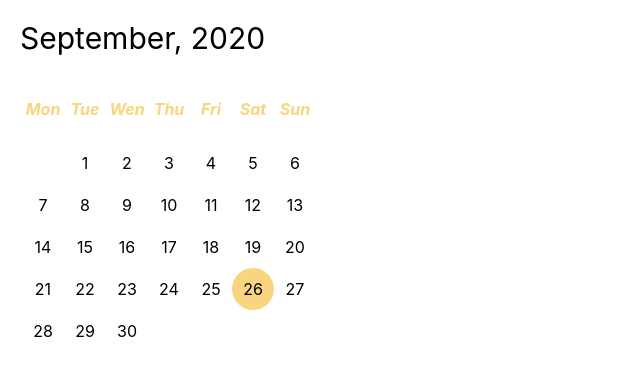
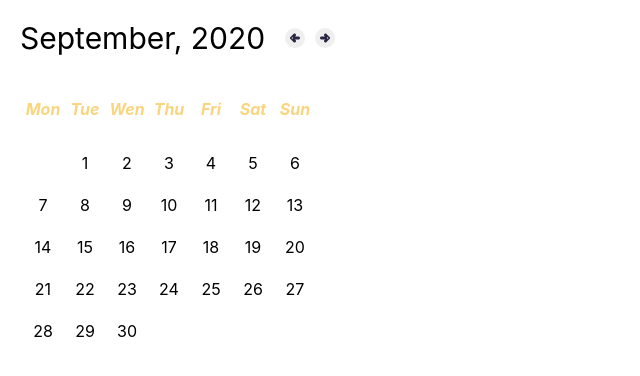
Before and after one commit to heyiamvika/taskly-app, a React (Create React App) app: page / in a window 1280 px wide. Shown: the top 376 px of the page, without its empty margins (0-640 px from the left). Built offline with nearby package versions, Linux system fonts and the light colour scheme.

Commit message:
Added switching months in the calendar

```diff
--- a/src/components/Calendar/Calendar.tsx
+++ b/src/components/Calendar/Calendar.tsx
@@ -1,4 +1,4 @@
-import React from 'react';
+import React, { useState } from 'react';
 
 import { CalendarMonth } from '../CalendarMonth/CalendarMonth';
 import { CalendarNav } from '../CalendarNav/CalendarNav';
@@ -6,10 +6,37 @@ import { CalendarNav } from '../CalendarNav/CalendarNav';
 type Props = {};
 
 export function Calendar(props: Props) {
+	const [currentDate, setCurrentDate] = useState(new Date());
+	const [visibleDate, setVisibleDate] = useState(currentDate);
+
+	const switchToPrevMonth = () => {
+		setVisibleDate(
+			new Date(
+				visibleDate.getFullYear(),
+				visibleDate.getMonth() - 1,
+				visibleDate.getDay(),
+			),
+		);
+	};
+
+	const switchToNextMonth = () => {
+		setVisibleDate(
+			new Date(
+				visibleDate.getFullYear(),
+				visibleDate.getMonth() + 1,
+				visibleDate.getDay(),
+			),
+		);
+	};
+
 	return (
 		<div className='calendar'>
-			<CalendarNav />
-			<CalendarMonth />
+			<CalendarNav
+				date={visibleDate}
+				toPrevMonth={switchToPrevMonth}
+				toNextMonth={switchToNextMonth}
+			/>
+			<CalendarMonth visibleDate={visibleDate} currentDate={currentDate} />
 		</div>
 	);
 }
--- a/src/components/CalendarMonth/CalendarMonth.tsx
+++ b/src/components/CalendarMonth/CalendarMonth.tsx
@@ -1,22 +1,27 @@
-import React, { useState } from 'react';
+import React from 'react';
 
 import { CalendarWeek } from '../CalendarWeek/CalendarWeek';
 import { CalendarWeekdays } from '../CalendarWeekdays/CalendarWeekdays';
 
 import './CalendarMonth.css';
 
-type Props = {};
+type Props = {
+	visibleDate: Date;
+	currentDate: Date;
+};
 
 const DAYS_IN_WEEK: number = 7;
 
-export function CalendarMonth(props: Props) {
-	const [date, setDate] = useState(new Date());
-
+export function CalendarMonth({ visibleDate, currentDate }: Props) {
 	const getFirstDayOfMonthAsWeekday = (): number =>
-		new Date(date.getFullYear(), date.getMonth(), 0).getDay();
+		new Date(visibleDate.getFullYear(), visibleDate.getMonth(), 0).getDay();
 
 	const getDaysInMonthCount = (): number =>
-		new Date(date.getFullYear(), date.getMonth() + 1, 0).getDate();
+		new Date(
+			visibleDate.getFullYear(),
+			visibleDate.getMonth() + 1,
+			0,
+		).getDate();
 
 	const getWeeksCountInMonth = (
 		blankDaysCount: number,
@@ -70,6 +75,7 @@ export function CalendarMonth(props: Props) {
 				<CalendarWeek
 					key={`week ${i}`}
 					daysValues={getDaysValuesInWeek(i, daysValues)}
+					currentDate={currentDate}
 				/>,
 			);
 		}
--- a/src/components/CalendarNav/CalendarNav.css
+++ b/src/components/CalendarNav/CalendarNav.css
@@ -1,4 +1,22 @@
 .calendar-nav {
 	font-size: 30px;
 	padding: 20px;
+
+	display: flex;
+	align-items: center;
 }
+
+.month-title {
+	margin-right: 20px;
+}
+
+.change-month-btn {
+	width: 20px;
+	height: 20px;
+	display: flex;
+	align-items: center;
+	justify-content: center;
+	border-radius: 50%;
+	margin-right: 10px;
+	border: 0;
+}
--- a/src/components/CalendarNav/CalendarNav.tsx
+++ b/src/components/CalendarNav/CalendarNav.tsx
@@ -1,8 +1,15 @@
-import React, { useState } from 'react';
+import React from 'react';
 
 import './CalendarNav.css';
 
-type Props = {};
+import arrowLeft from '../../assets/arrow_left.png';
+import arrowRight from '../../assets/arrow_right.png';
+
+type Props = {
+	toPrevMonth: () => void;
+	toNextMonth: () => void;
+	date: Date;
+};
 
 const LONG_MONTHS: string[] = [
 	'January',
@@ -19,14 +26,18 @@ const LONG_MONTHS: string[] = [
 	'December',
 ];
 
-export function CalendarNav(props: Props) {
-	const [date, setDate] = useState(new Date());
-
+export function CalendarNav({ date, toPrevMonth, toNextMonth }: Props) {
 	return (
 		<div className='calendar-nav'>
-			<span>
+			<span className='month-title'>
 				{LONG_MONTHS[date.getMonth()]}, {date.getFullYear()}
 			</span>
+			<button className='change-month-btn' onClick={toPrevMonth}>
+				<img src={arrowLeft} alt='to-previous-month' />
+			</button>
+			<button className='change-month-btn' onClick={toNextMonth}>
+				<img src={arrowRight} alt='to-next-month' />
+			</button>
 		</div>
 	);
 }
--- a/src/components/CalendarWeek/CalendarWeek.tsx
+++ b/src/components/CalendarWeek/CalendarWeek.tsx
@@ -7,17 +7,16 @@ import './CalendarWeek.css';
 type Props = {
 	// Question: is there more elegant way to accept array of fixed size?
 	daysValues: readonly number[];
+	currentDate: Date;
 };
 
-export function CalendarWeek(props: Props) {
-	const [date, setDate] = useState(new Date());
-
+export function CalendarWeek({ daysValues, currentDate }: Props) {
 	const renderDaysOfTheWeek = () => {
-		return props.daysValues.map((value, index) => (
+		return daysValues.map((value, index) => (
 			<CalendarDay
 				key={`${String(value)} ${String(index)}`}
 				day={value}
-				today={date.getDate() === value}
+				today={false}
 			/>
 		));
 	};
```
Also changed, not shown: src/assets/arrow_left.png (added), src/assets/arrow_right.png (added).
